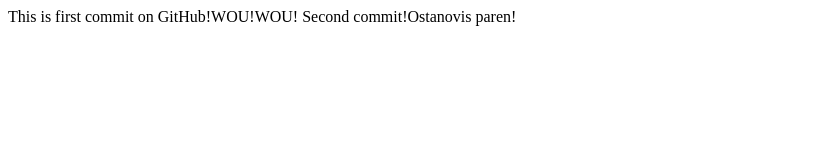
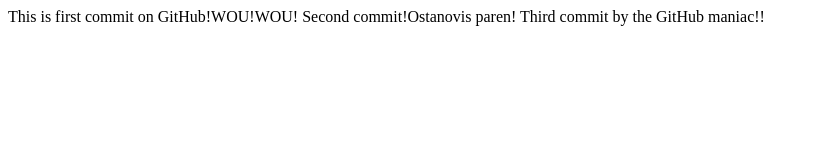
Before and after one commit to KovalevskyiD/PINGBULLER, a plain HTML site: page index.html in a window 1280 px wide. Shown: the whole page, without its empty margins (0-818 px from the left). Drawn offline with Linux system fonts and the light colour scheme.

Commit message:
Update index.html

```diff
--- a/index.html
+++ b/index.html
@@ -7,5 +7,6 @@
 <body>
 	This is first commit on GitHub!WOU!WOU!
 	Second commit!Ostanovis paren!
+	Third commit by the GitHub maniac!!
 </body>
 </html>
```
